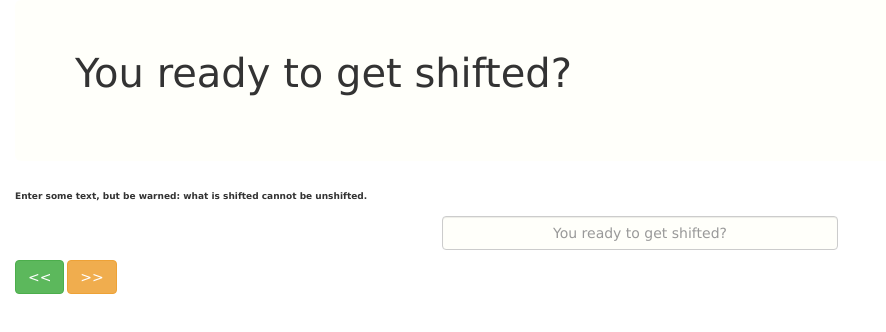
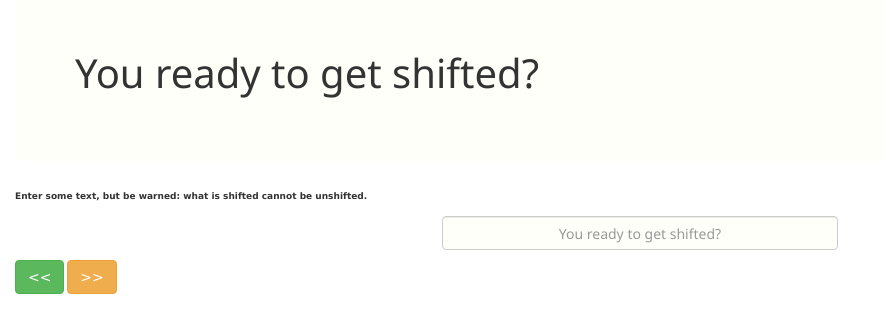
Before and after one commit to cachilders/bitshifter, a plain HTML site: page index.html in a window 1280 px wide. Shown: the whole page, without its empty margins (0-886 px from the left). Drawn offline with nearby package versions, Linux system fonts and the light colour scheme.

Commit message:
[design] Update font

```diff
--- a/index.html
+++ b/index.html
@@ -3,6 +3,7 @@
   <head>
     <title>b i t s h i f t e r</title>
     <link href="https://maxcdn.bootstrapcdn.com/bootstrap/4.0.0-alpha.5/css/bootstrap.min.css" rel="stylesheet">
+    <link href="https://fonts.googleapis.com/css?family=Noto+Sans&amp;subset=cyrillic,cyrillic-ext,devanagari,greek,greek-ext,latin-ext,vietnamese" rel="stylesheet">
   </head>
   <body>
     <div id="app" class="container-fluid text-xs-center">
@@ -88,15 +89,18 @@
   </script>
   <style scoped>
     body {
+      font-family: 'Noto Sans', sans-serif;
       font-size: .9rem;
       text-align: left;
       font-family: Verdana, Geneva, Tahoma, sans-serif;
       line-height: 1rem;
     }
     input {
+      font-family: 'Noto Sans', sans-serif;
       text-align: center;
     }
     .color {
+      font-family: 'Noto Sans', sans-serif;
       background: rgba(255,253,227, 0.2);
     }
   </style>
```
